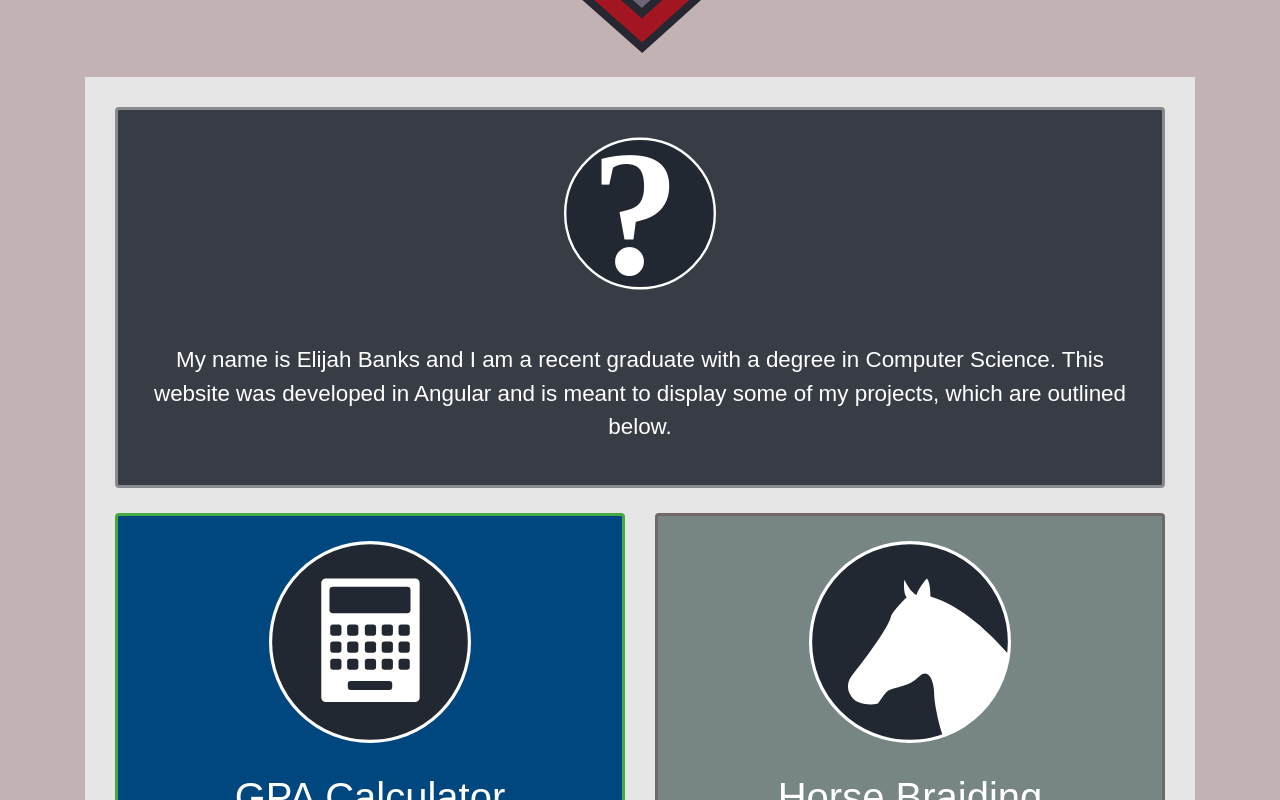
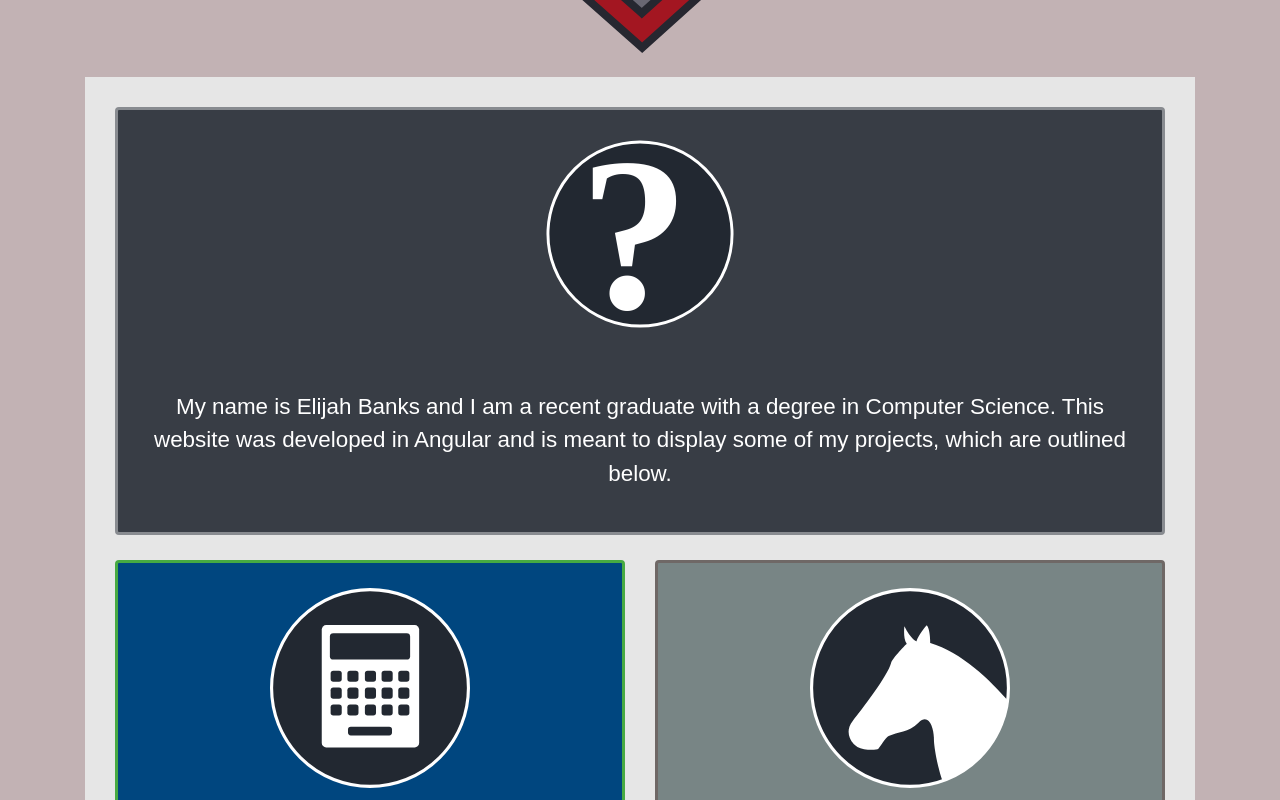
Before and after one commit to ejoebanks/eliweb, an Angular app: page / in a window 1280 px wide. Shown: the part 280-1080 px from the top of the page. Built offline with nearby package versions, Linux system fonts and the light colour scheme; a web font is replaced by a local one.

Commit message:
Changed sizes of svgs

```diff
--- a/src/app/maincontent/maincontent.component.css
+++ b/src/app/maincontent/maincontent.component.css
@@ -26,8 +26,9 @@
 }
 
 #info_svg {
-  max-height: 15%;
-  max-width: 15%;
+  min-height: 50%;
+  max-height: 250px;
+  width: 100%;
 }
 
 .info_box {
@@ -120,7 +121,9 @@
 }
 
 .card_svg {
-  width: 50%;
+  min-height: 50%;
+  max-height: 250px;
+  width: 100%;
   padding: 25px 25px 25px 25px;
 }
 
@@ -270,7 +273,7 @@
   text-align: center;
 }
 
-#dog_content, #employee_content, #gpa_content, #horse_content {
+#dog_content, #employee_content, #gpa_content, #horse_content, #contact_content {
   display: none;
 }
 
```
